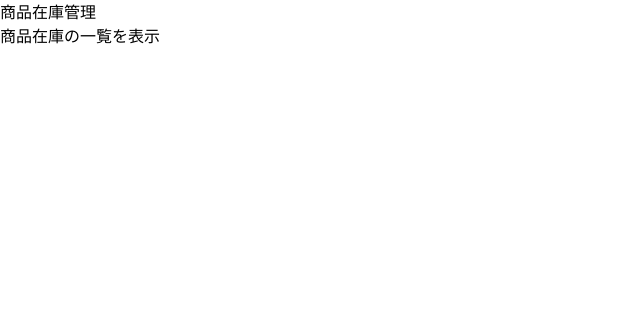
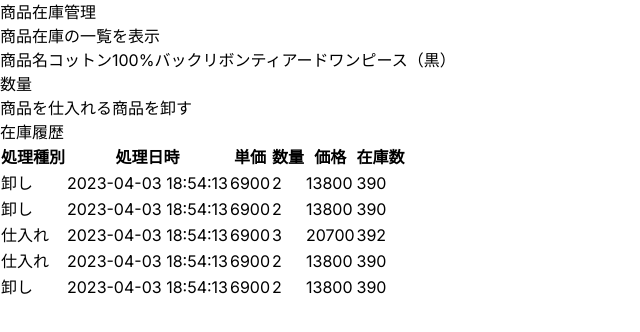
Before and after one commit to keroken/inventory-app-frontend, a Next.js app: page /inventory/products/1 in a window 1280 px wide. Shown: the top 332 px of the page, without its empty margins (0-640 px from the left). Built offline with nearby package versions, Linux system fonts and the light colour scheme.

Commit message:
create item page

```diff
--- a/app/inventory/products/[id]/page.tsx
+++ b/app/inventory/products/[id]/page.tsx
@@ -1,8 +1,92 @@
-export default function Page() {
+'use client'
+
+import { useState, useEffect } from 'react'
+import productsData from '../sample/products.json'
+import inventoriesData from '../sample/inventories.json'
+
+type ProductData = {
+  id: number
+  name: string
+  price: number
+  description: string
+};
+
+type InventoryData = {
+  id: number
+  type: string
+  date: string
+  unit: number
+  quantity: number
+  price: number
+  inventory: number
+}
+
+export default function Page({ params }: {
+  params: { id: number }
+}) {
+
+  // keep read data
+  const [product, setProduct] = useState<ProductData>({
+    id: 0,
+    name: "",
+    price: 0,
+    description: ""
+  })
+  const [data, setData] = useState<Array<InventoryData>>([])
+
+  useEffect(() => {
+    const selectedProduct: ProductData = productsData.find(v => v.id == params.id) ?? {
+      id: 0,
+      name: "",
+      price: 0,
+      description: ""
+    }
+    setProduct(selectedProduct)
+    setData(inventoriesData)
+  }, [])
+
+
   return (
     <>
       <h2>商品在庫管理</h2>
-      <p>商品在庫の一覧を表示</p>
+      <h3>商品在庫の一覧を表示</h3>
+      <form>
+        <div>
+          <label>商品名</label>
+          <span>{product.name}</span>
+        </div>
+        <div>
+          <label>数量</label>
+          <input type="text" />
+        </div>
+        <button>商品を仕入れる</button>
+        <button>商品を卸す</button>
+      </form>
+      <h3>在庫履歴</h3>
+      <table>
+        <thead>
+          <tr>
+            <th>処理種別</th>
+            <th>処理日時</th>
+            <th>単価</th>
+            <th>数量</th>
+            <th>価格</th>
+            <th>在庫数</th>
+          </tr>
+        </thead>
+        <tbody>
+          {data.map((data: InventoryData) => (
+            <tr key={data.id}>
+              <td>{data.type}</td>
+              <td>{data.date}</td>
+              <td>{data.unit}</td>
+              <td>{data.quantity}</td>
+              <td>{data.price}</td>
+              <td>{data.inventory}</td>
+            </tr>
+          ))}
+        </tbody>
+      </table>
     </>
   )
 }
```
